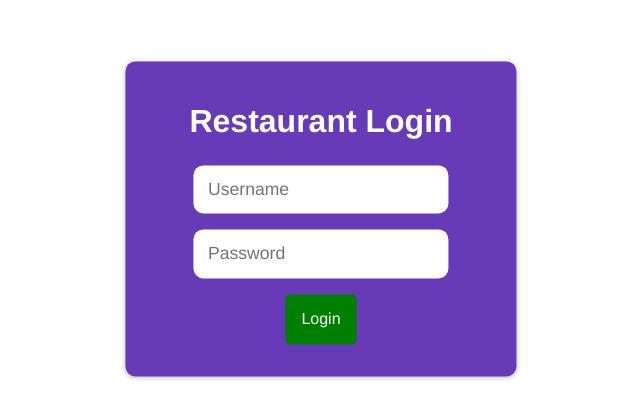
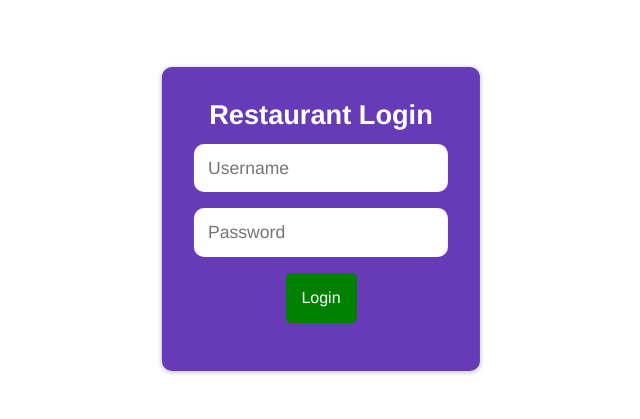
Before and after one commit to noelmat/restaurant-vue, a Vue app: page /admin/login in a window 1280 px wide. Shown: the part 181-600 px from the top of the page, without its empty margins (319-959 px from the left). Built offline with nearby package versions, Linux system fonts and the light colour scheme.

Commit message:
fix: Spacing in Restaurant Login

```diff
--- a/src/components/RestaurantLogin/RestaurantLogin.vue
+++ b/src/components/RestaurantLogin/RestaurantLogin.vue
@@ -45,7 +45,7 @@ export default {
 </script>
 <style scoped>
 .wrapper {
-    padding: 1em 4em;
+    padding: 2em;
     position: absolute;
     top: 50%;
     left: 50%;
@@ -59,6 +59,10 @@ export default {
 }
 .heading{
     color: #fff;
+    padding: 0;
+    margin: 0;
+    margin-bottom: .5em;
+    font-size: 1.7em;
 }
 .form{
 
```
